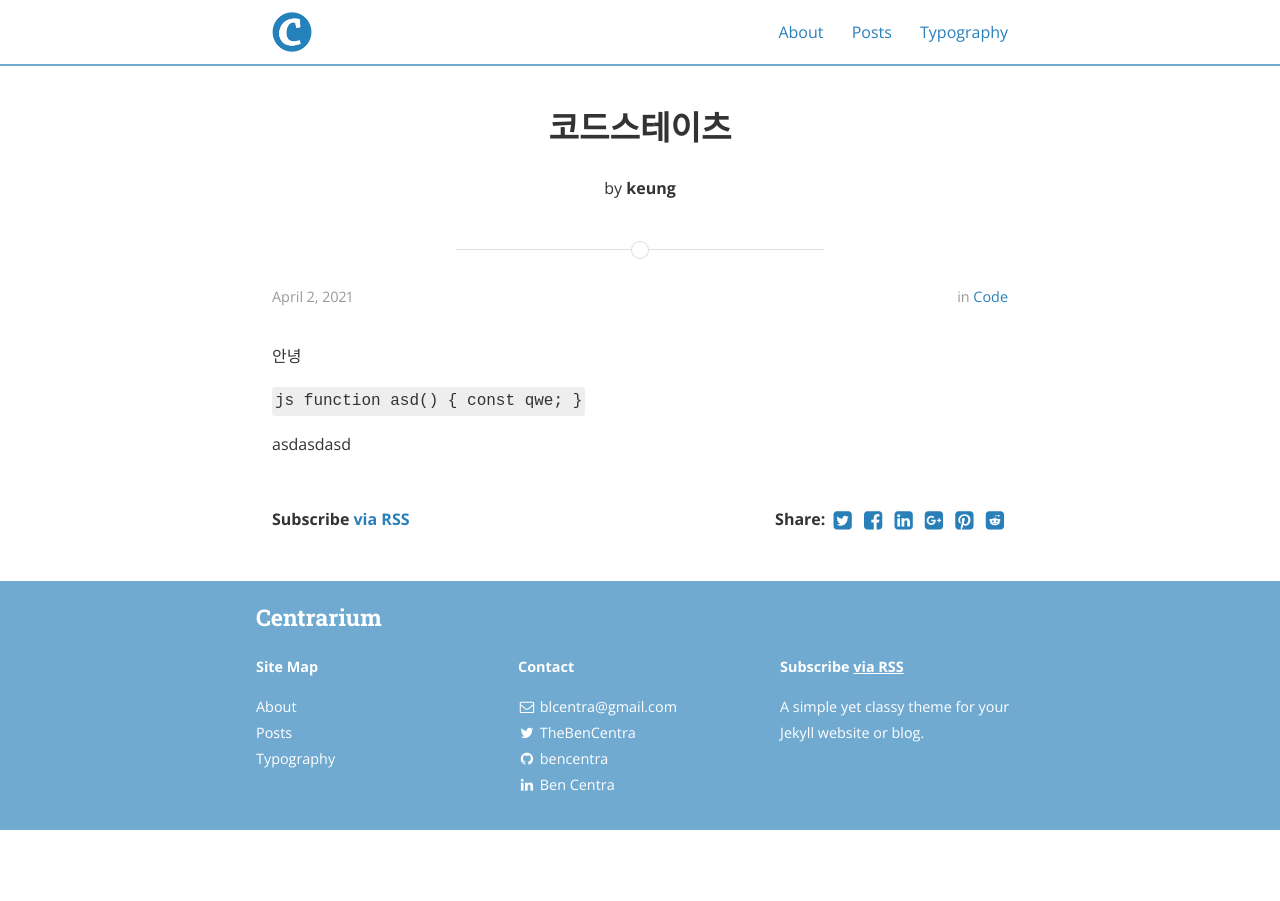
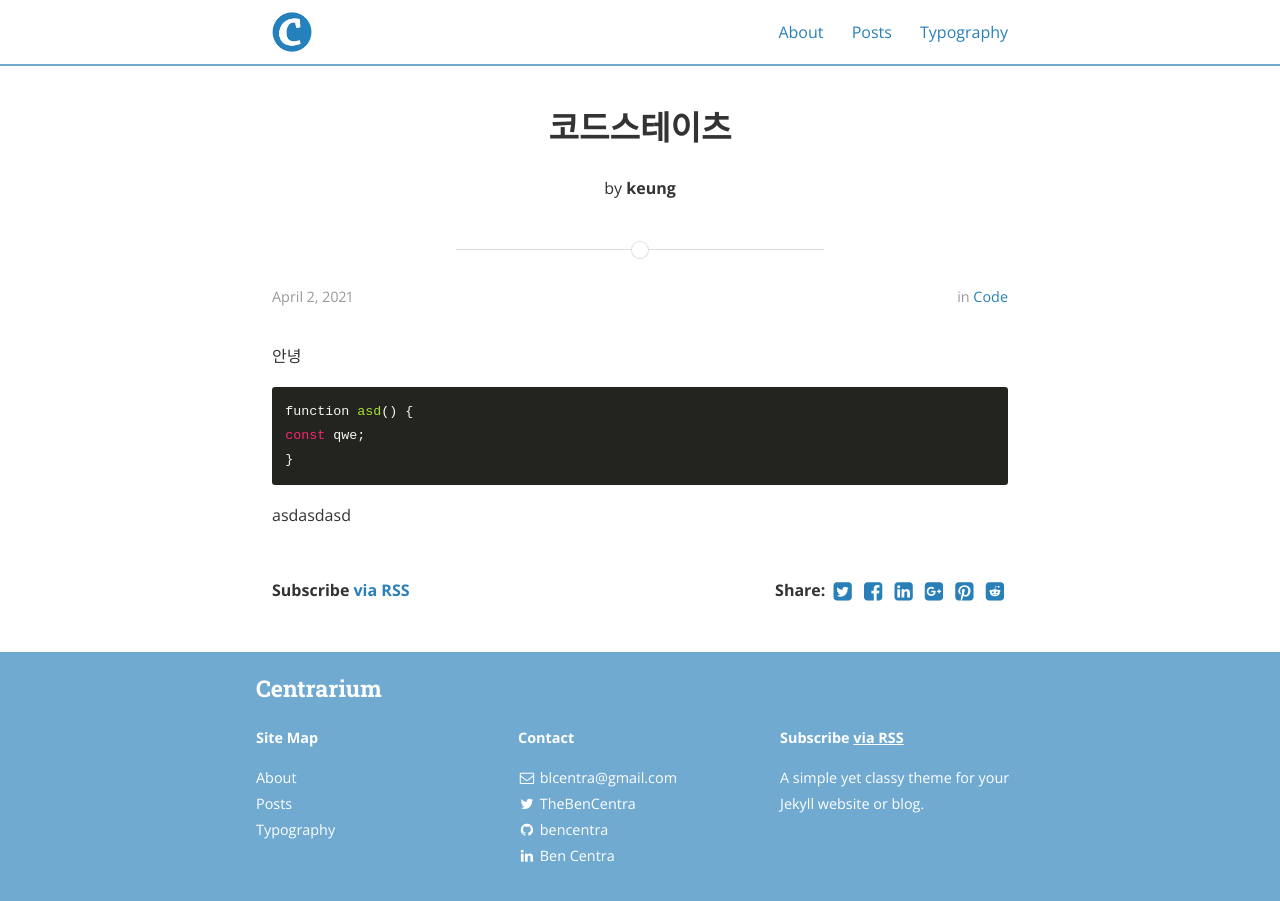
Before and after one commit to lhb7021/lhb7021.github.io, a Jekyll site: the page built from _posts/2021-04-02-TEST.md, in a window 1280 px wide. Built offline with Jekyll 4.4.1, drawn with Linux system fonts in a browser that asks for light colours; nearby versions of some CDN libraries.

Commit message:
Update 2021-04-02-TEST.md

````diff
--- a/_posts/2021-04-02-TEST.md
+++ b/_posts/2021-04-02-TEST.md
@@ -8,10 +8,10 @@ categories: code
 
 안녕
 
-``js
+``` js
 function asd() {
 const qwe;
 }
-``
+```
 
 asdasdasd
````
